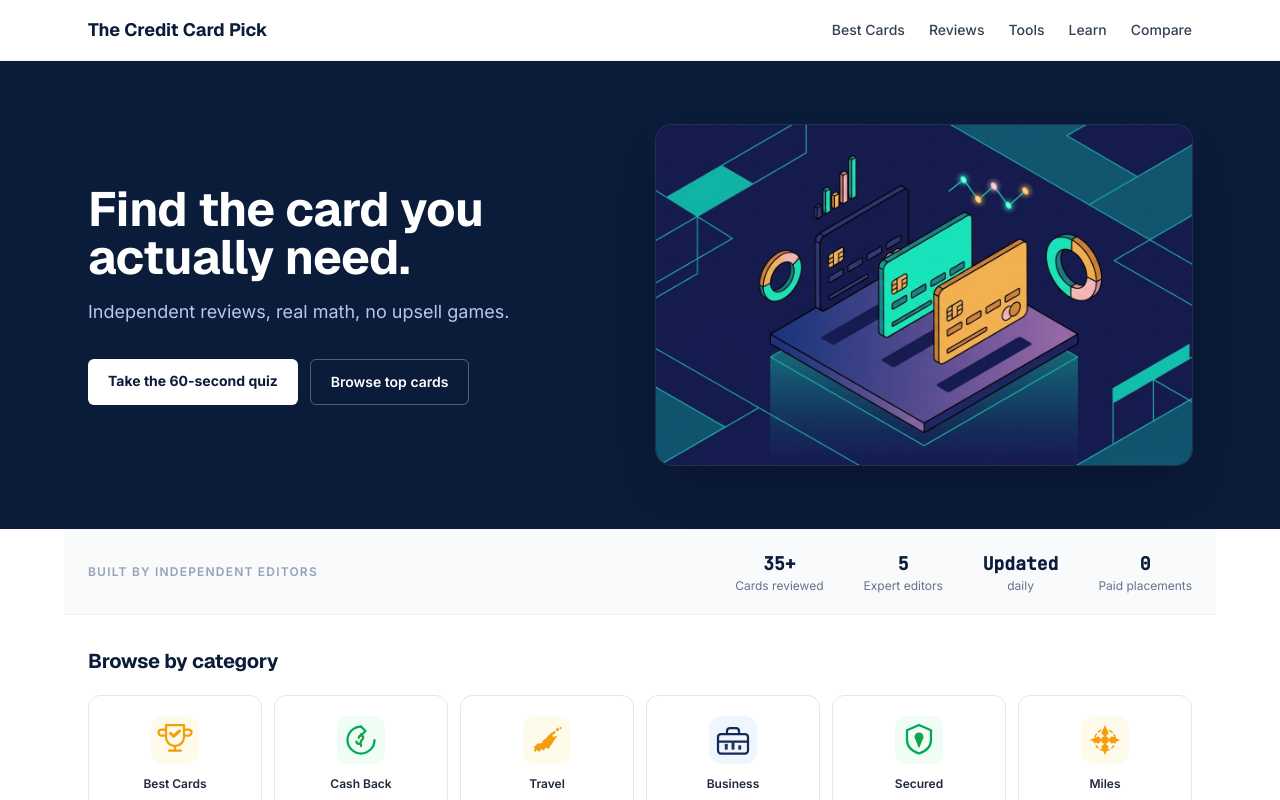
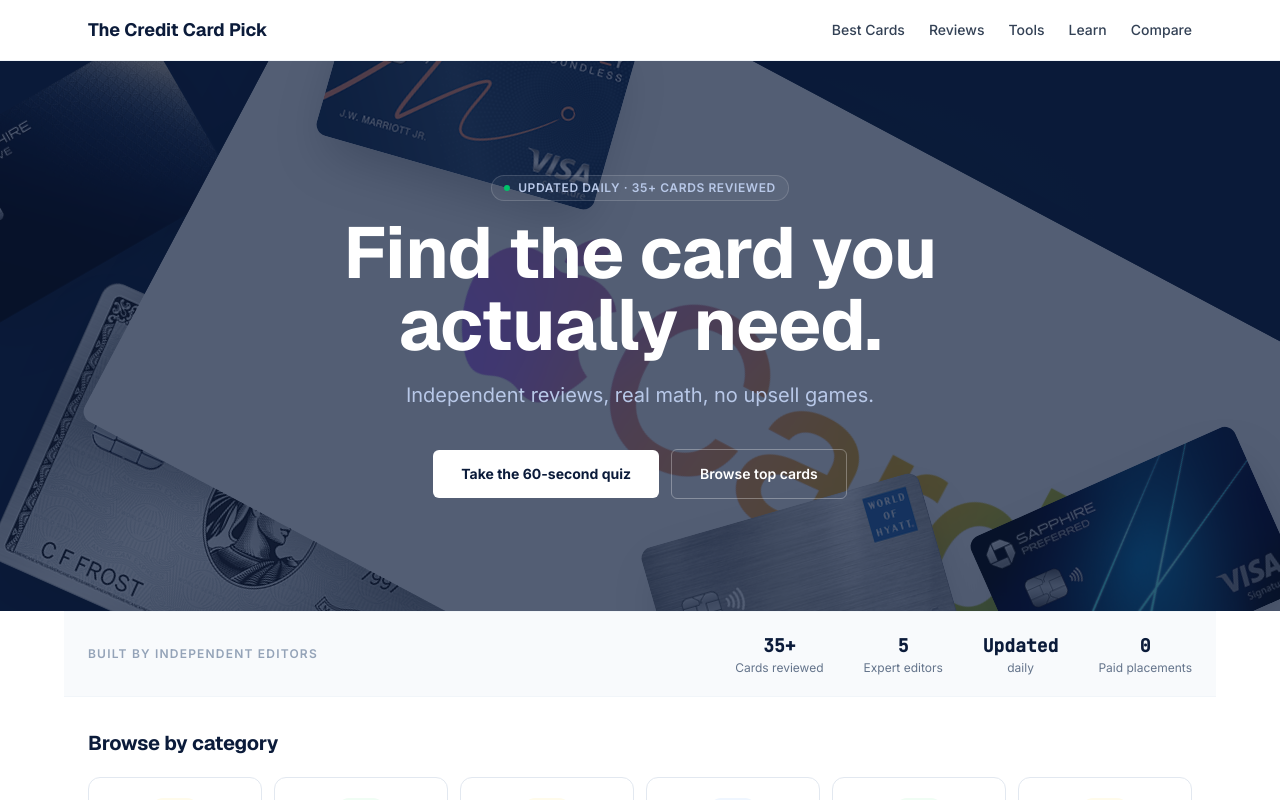
Before and after one commit to barelezra10-create/Creditcard, a Next.js app: page / in a window 1280 px wide. Shown: the top 800 px of the page. Built offline with nearby package versions, Linux system fonts and the light colour scheme.

Commit message:
feat: full-width centered hero with floating real card mosaic

```diff
--- a/src/app/page.tsx
+++ b/src/app/page.tsx
@@ -6,6 +6,7 @@ import { EmailCapture } from "@/components/marketing/EmailCapture";
 import { HeroImage } from "@/components/layout/HeroImage";
 import { PressStrip } from "@/components/marketing/PressStrip";
 import { CategoryGrid } from "@/components/marketing/CategoryGrid";
+import { loadAllCards } from "@/lib/cards/loader";
 
 const TOOLS = [
   {
@@ -47,39 +48,47 @@ export default function Home() {
 
   return (
     <div>
-      {/* HERO: navy band above lifestyle image */}
-      <section className="bg-navy-900">
-        <div className="mx-auto max-w-6xl px-6">
-          <div className="grid gap-8 py-12 md:grid-cols-2 md:items-center md:py-16">
-            {/* Text side */}
-            <div>
-              <h1 className="font-display text-4xl font-bold text-white md:text-5xl leading-tight">
+      {/* HERO: full-width centered Bankrate-style with floating real card art */}
+      <section className="relative overflow-hidden bg-navy-900">
+        {/* subtle radial light effect */}
+        <div
+          className="pointer-events-none absolute inset-0 opacity-60"
+          style={{
+            background:
+              "radial-gradient(60% 50% at 50% 30%, rgba(0,196,106,0.10) 0%, rgba(11,27,58,0) 70%), radial-gradient(40% 40% at 80% 80%, rgba(245,158,11,0.10) 0%, rgba(11,27,58,0) 70%)",
+          }}
+        />
+        {/* floating card mosaic — decorative, hidden on mobile */}
+        <div className="pointer-events-none absolute inset-0 hidden overflow-hidden md:block">
+          <FloatingCardMosaic />
+        </div>
+        {/* Dark overlay over cards for text readability */}
+        <div className="pointer-events-none absolute inset-0 bg-navy-900/70" />
+
+        <div className="relative mx-auto max-w-4xl px-6 py-20 text-center md:py-28">
+          <div className="mb-4 inline-flex items-center gap-2 rounded-full border border-white/15 bg-white/5 px-3 py-1 text-xs font-semibold uppercase tracking-wider text-navy-200">
+            <span className="h-1.5 w-1.5 rounded-full bg-green-500" />
+            Updated daily · 35+ cards reviewed
+          </div>
+          <h1 className="font-display text-5xl font-bold leading-tight text-white md:text-6xl lg:text-7xl">
             {SITE.tagline}
           </h1>
-              <p className="mt-4 text-lg text-navy-200 leading-relaxed">{SITE.subhead}</p>
-              <div className="mt-8 flex flex-wrap gap-3">
+          <p className="mx-auto mt-5 max-w-xl text-lg text-navy-200 md:text-xl">
+            {SITE.subhead}
+          </p>
+          <div className="mt-10 flex flex-wrap items-center justify-center gap-3">
             <Link
               href="/tools/which-card"
-                  className="rounded-md bg-white px-5 py-3 text-sm font-bold text-navy-900 transition-colors hover:bg-slate-100"
+              className="rounded-md bg-white px-7 py-3.5 text-sm font-bold text-navy-900 transition-colors hover:bg-slate-100"
             >
               Take the 60-second quiz
             </Link>
             <Link
               href="/best/cashback"
-                  className="rounded-md border border-white/30 px-5 py-3 text-sm font-semibold text-white transition-colors hover:bg-navy-700"
+              className="rounded-md border border-white/30 px-7 py-3.5 text-sm font-semibold text-white transition-colors hover:bg-white/10"
             >
               Browse top cards
             </Link>
-              </div>
-            </div>
-            {/* Image side */}
-            <div>
-              <HeroImage
-                slug="homepage-illu-2-iso-scene"
-                alt="Isometric illustration of credit cards with data charts on a navy fintech platform"
-                className="h-64 w-full rounded-2xl object-cover shadow-2xl ring-1 ring-white/10 md:h-[340px]"
-              />
-            </div>
           </div>
         </div>
       </section>
@@ -244,3 +253,59 @@ export default function Home() {
     </div>
   );
 }
+
+// Decorative floating card mosaic for the hero background.
+// Uses real card images positioned absolutely with rotation, blur, and low opacity.
+function FloatingCardMosaic() {
+  const cards = loadAllCards();
+  const featuredSlugs = [
+    "chase-sapphire-reserve",
+    "amex-platinum",
+    "apple-card",
+    "chase-sapphire-preferred",
+    "marriott-bonvoy-boundless",
+    "world-of-hyatt",
+  ];
+  const items = featuredSlugs
+    .map((s) => cards.find((c) => c.slug === s))
+    .filter((c): c is NonNullable<typeof c> => Boolean(c));
+
+  // Hand-picked positions and rotations so the mosaic feels intentional.
+  // Cards anchored to the corners and edges, leaving the center clear for text.
+  const positions = [
+    { left: "-6%", top: "5%", rotate: "-15deg", w: "220px" },
+    { left: "2%", bottom: "-10%", rotate: "12deg", w: "240px" },
+    { right: "-6%", top: "8%", rotate: "14deg", w: "230px" },
+    { right: "0%", bottom: "-8%", rotate: "-12deg", w: "210px" },
+    { left: "26%", top: "-12%", rotate: "8deg", w: "150px" },
+    { right: "26%", bottom: "-14%", rotate: "-8deg", w: "150px" },
+  ];
+
+  return (
+    <>
+      {items.slice(0, positions.length).map((card, i) => {
+        const p = positions[i];
+        return (
+          <img
+            key={card.slug}
+            src={`/images/cards/${card.slug}.${cardExt(card.slug)}`}
+            alt=""
+            aria-hidden
+            className="absolute rounded-xl shadow-2xl"
+            style={{
+              ...p,
+              transform: `rotate(${p.rotate})`,
+              opacity: 1,
+            }}
+          />
+        );
+      })}
+    </>
+  );
+}
+
+function cardExt(slug: string): string {
+  // Most are png, citi-double-cash is webp
+  if (slug === "citi-double-cash") return "webp";
+  return "png";
+}
```
Lines whose indentation alone changed are shown as unchanged.
